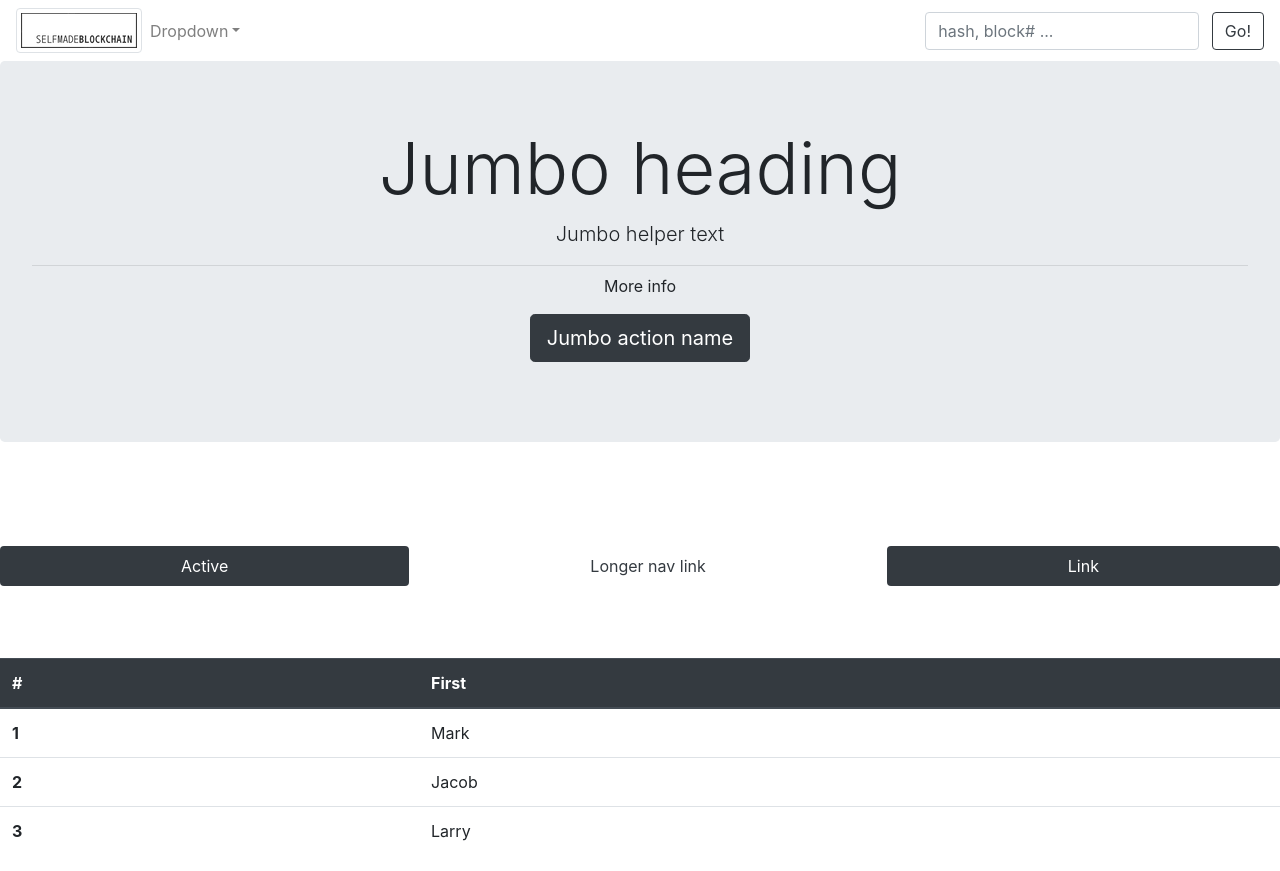
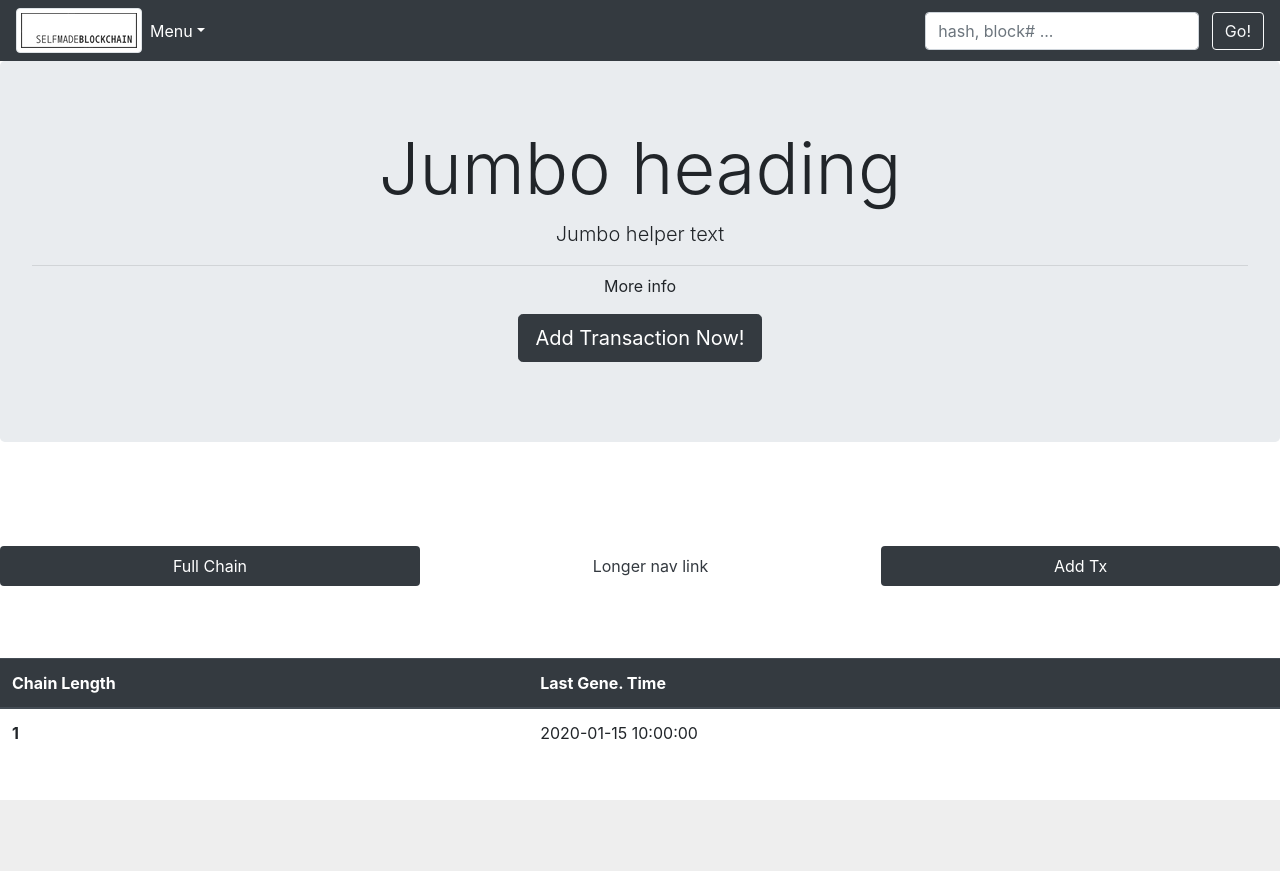
Before and after one commit to Soohan-Park/Blockchain, a Flask app: template selfmade_blockchain/templates/index.html in a window 1280 px wide. After the commit the page ends 800 px from the top, so only its background shows below. Run offline with Flask 2, Linux system fonts and the light colour scheme; the template is opened without the code that fills it: most values are stand-ins (such as "Sample title", 1, 10 or a date in 2020); some libraries are stand-ins or nearby versions.

Commit message:
"2019-11-27"

```diff
--- a/selfmade_blockchain/templates/index.html
+++ b/selfmade_blockchain/templates/index.html
@@ -11,15 +11,16 @@
   </head>
   <body>
     <center>
-      <!-- Search -->
-      <nav class="navbar navbar-expand navbar-light bg-faded">
+      <!-- NavBar -->
+      <nav class="navbar navbar-expand navbar-light bg-faded" style="background-color: rgb(52, 58, 64);">
           <img src="..\static\logo_image.png" class="img-thumbnail ${3|rounded-circle}" alt="Selfmade Blockchain">
           <ul class="navbar-nav mr-auto mt-2 mt-lg-0">
             <li class="nav-item dropdown">
-              <a class="nav-link dropdown-toggle" href="#" id="dropdownId" data-toggle="dropdown" aria-haspopup="true" aria-expanded="false">Dropdown</a>
+              <a class="nav-link dropdown-toggle" href="#" id="dropdownId" data-toggle="dropdown" aria-haspopup="true" aria-expanded="false" style="color: white;">Menu</a>
               <div class="dropdown-menu" aria-labelledby="dropdownId">
-                  <a class="dropdown-item" href="#">Action 1</a>
-                  <a class="dropdown-item" href="#">Action 2</a>
+                  <a class="dropdown-item active" style="background-color: rgb(52, 58, 64);" href="/">Home</a>
+                  <a class="dropdown-item" href="/chain">Full Chain</a>
+                  <a class="dropdown-item" href="/addtx">Add Tx</a>
               </div>
             </li>
           </ul>
@@ -27,7 +28,7 @@
           <form class="form-inline my-2 my-lg-0" action="/search" name="searchform" method="POST">
             <div>
               <input class="form-control mr-sm-2" type="text" placeholder="hash, block# ..." name="keyword">
-              <button class="btn btn-outline-dark my-2 my-sm-0" type="submit" onclick="search()">Go!</button>
+              <button class="btn btn-outline-light my-2 my-sm-0" type="submit" onclick="search()">Go!</button>
               <!-- <span class="spinner-border spinner-border-sm" role="status" aria-hidden="true"></span> -->
             </div>
           </form>
@@ -40,7 +41,7 @@
         <hr class="my-2">
         <p>More info</p>
         <p class="lead">
-          <a class="btn btn-dark btn-lg" href="Jumbo action link" role="button">Jumbo action name</a>
+          <a class="btn btn-dark btn-lg" href="/addtx" role="button">Add Transaction Now!</a>
         </p>
       </div>
       <!--  -->
@@ -48,9 +49,9 @@
       <div>
         <nav class="nav nav-pills flex-column flex-sm-row">
 
-            <a class="flex-sm-fill text-sm-center nav-link active" style="background-color: rgb(52, 58, 64);" href="#">Active</a>
+            <a class="flex-sm-fill text-sm-center nav-link active" style="background-color: rgb(52, 58, 64);" href="/chain">Full Chain</a>
             <a class="flex-sm-fill text-sm-center nav-link " style="color: rgb(52, 58, 64);" href="#">Longer nav link</a>
-            <a class="flex-sm-fill text-sm-center nav-link active" style="background-color: rgb(52, 58, 64);" href="#">Link</a>
+            <a class="flex-sm-fill text-sm-center nav-link active" style="background-color: rgb(52, 58, 64);" href="/addtx">Add Tx</a>
             <!-- <a class="flex-sm-fill text-sm-center nav-link disabled" href="#" tabindex="-1" aria-disabled="true">Disabled</a> -->
           </nav>
       </div>
@@ -59,22 +60,14 @@
       <table class="table">
           <thead class="thead-dark">
             <tr>
-              <th scope="col">#</th>
-              <th scope="col">First</th>
+              <th scope="col">Chain Length</th>
+              <th scope="col">Last Gene. Time</th>
             </tr>
           </thead>
           <tbody>
             <tr>
-              <th scope="row">1</th>
-              <td>Mark</td>
-            </tr>
-            <tr>
-              <th scope="row">2</th>
-              <td>Jacob</td>
-            </tr>
-            <tr>
-              <th scope="row">3</th>
-              <td>Larry</td>
+              <th scope="row">{{chainLength}}</th>
+              <td>{{lastGeneTime}}</td>
             </tr>
           </tbody>
         </table>
```
